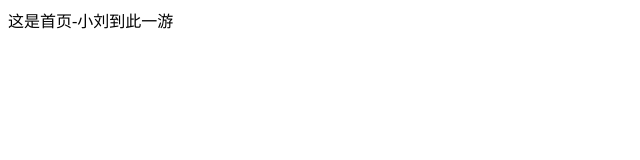
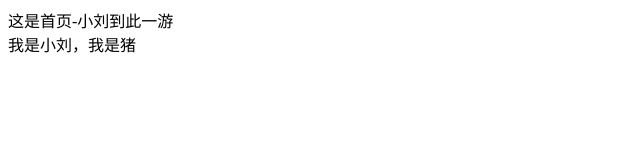
Before and after one commit to yuanjieguoguo/xa-H1801, a plain HTML site: page index.html in a window 1280 px wide. Shown: the whole page, without its empty margins (0-640 px from the left). Drawn offline with Linux system fonts and the light colour scheme.

Commit message:
小刘演示冲突

```diff
--- a/index.html
+++ b/index.html
@@ -6,5 +6,6 @@
 </head>
 <body>
 	<div>这是首页-小刘到此一游</div>
+	<div>我是小刘，我是猪</div>
 </body>
 </html>
```
